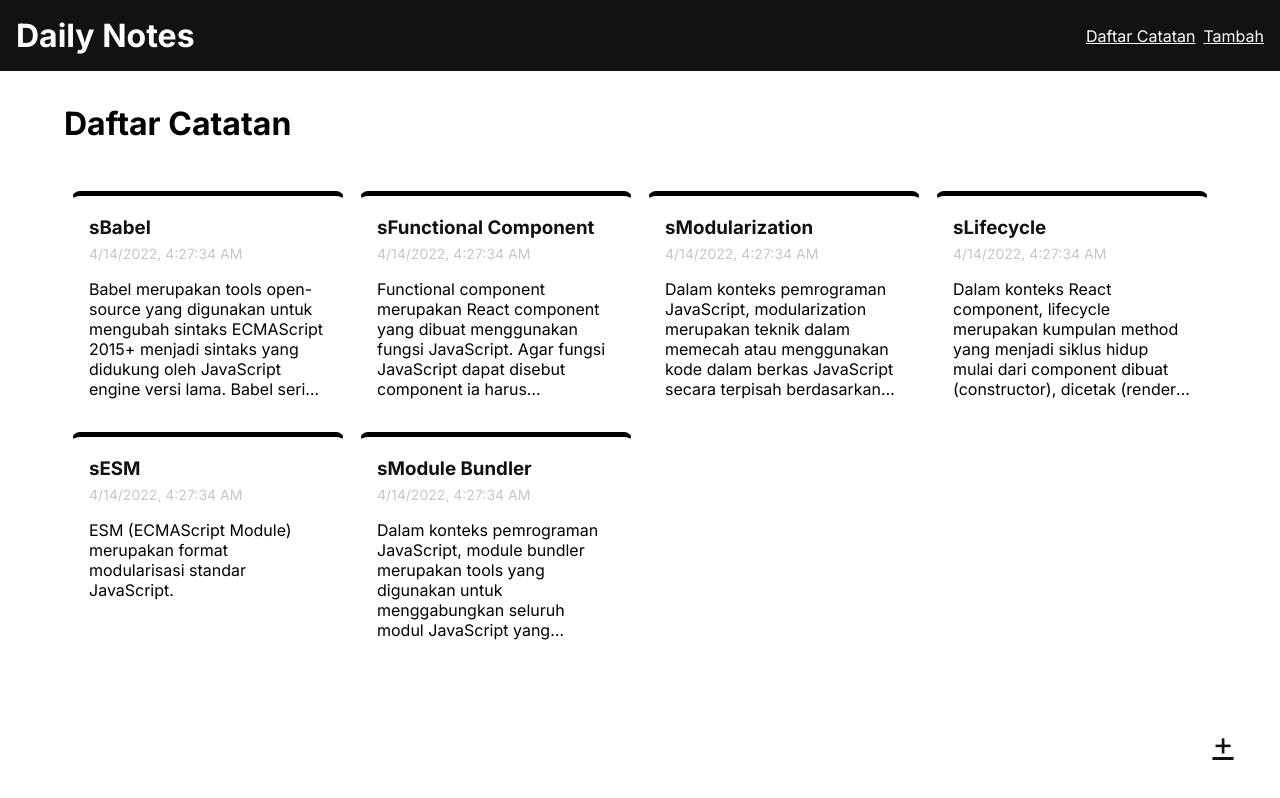
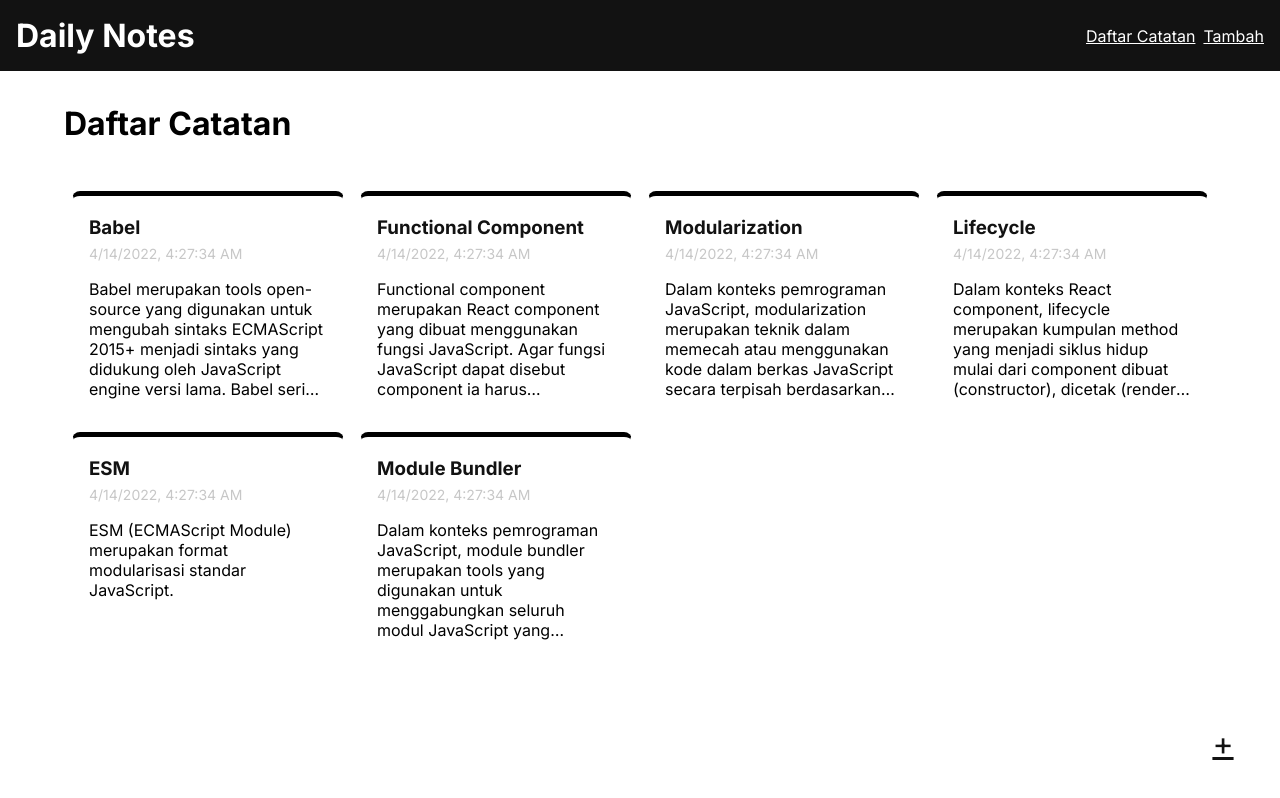
Before and after one commit to hildanku/BangkitAcademy2024, a React (Vite) app in the folder notes-app-v1/: page / in a window 1280 px wide. Built offline with nearby package versions, Linux system fonts and the light colour scheme.

Commit message:
fix: remove "s" :" - ada ada aja, pusing nyari ga ketemu temu

```diff
--- a/notes-app-v1/src/components/notes/note-item.jsx
+++ b/notes-app-v1/src/components/notes/note-item.jsx
@@ -6,7 +6,7 @@ function NoteItem({ id, title, body, createdAt }) {
     return (
         <div className="note-item">
             <h3 className="note-item__title">
-                <Link to={`/notes/${id}`}>s{title}</Link>
+                <Link to={`/notes/${id}`}>{title}</Link>
             </h3>
             <small className="note-item__createdAt">
                 {new Date(createdAt).toLocaleString()}
```
